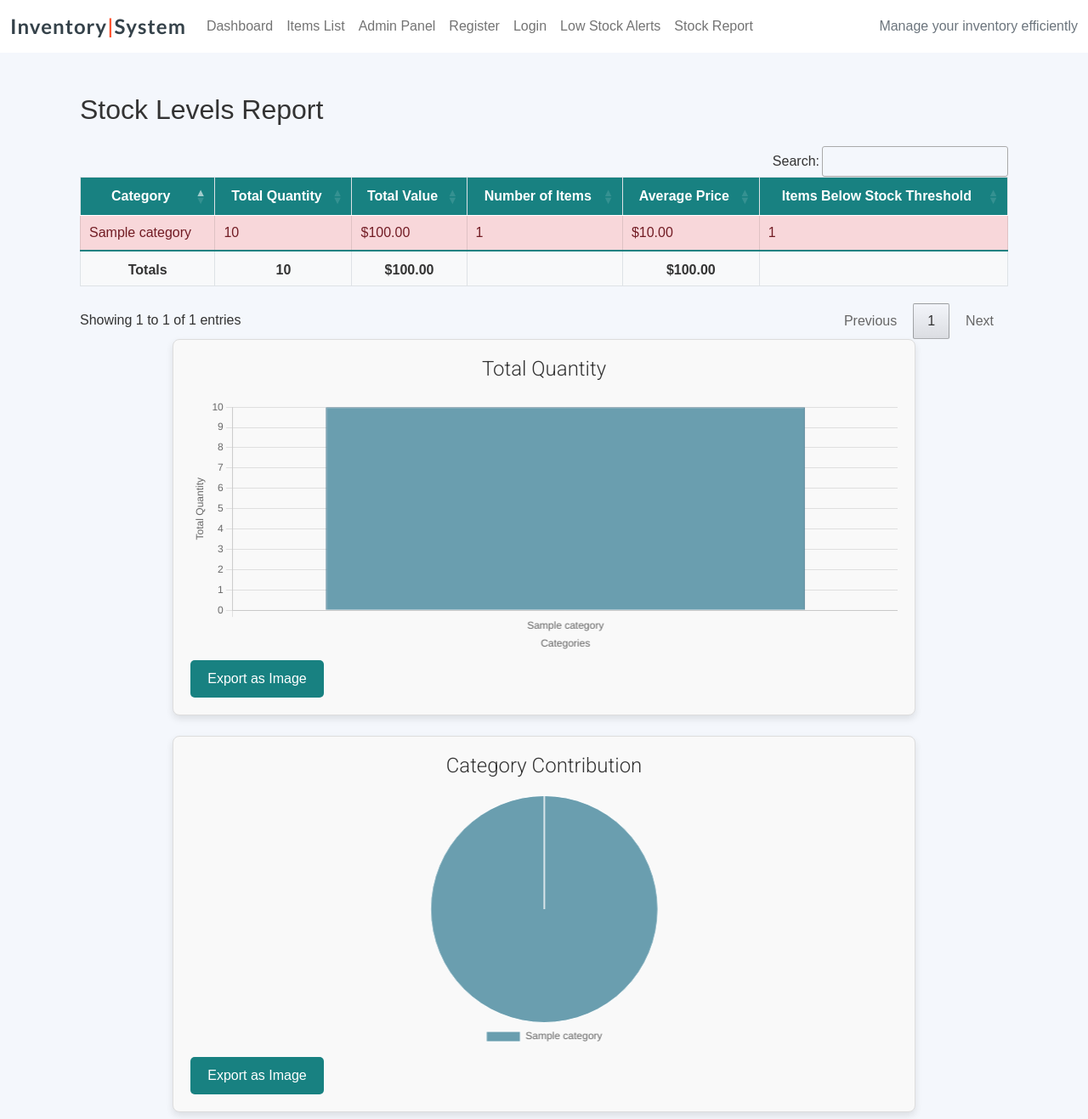
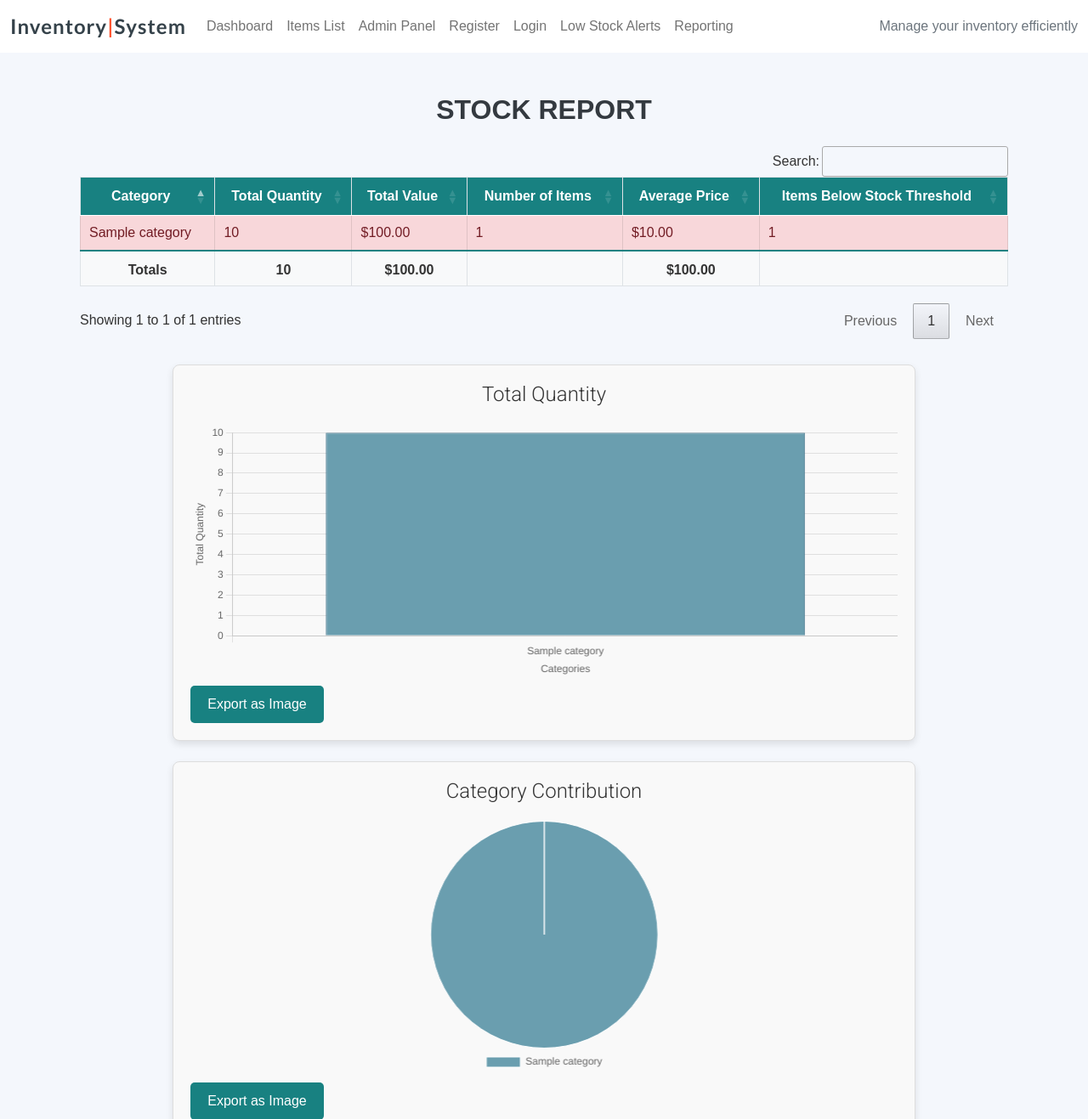
Before and after one commit to KatVolkova/inventory-management-system, a Django app: page /stock-report/ in a window 1280 px wide. Shown: the top 1317 px of the page at 85% size. Run offline with Django 4.2, Linux system fonts and the light colour scheme; tables that the repository leaves empty hold one stand-in row (values such as "Sample post"); some libraries are stand-ins or nearby versions.

Commit message:
Adjust style on stock report page

```diff
--- a/inventory/templates/inventory/low_stock.html
+++ b/inventory/templates/inventory/low_stock.html
@@ -3,7 +3,7 @@
 
 {% block content %}
 <div class="container mt-4">
-    <h2>Low Stock Items</h2>
+    <h2 class="mb-4 text-center">Low Stock Items</h2>
     <table class="table table-striped">
         <thead>
             <tr>
--- a/inventory/templates/inventory/stock_report.html
+++ b/inventory/templates/inventory/stock_report.html
@@ -2,7 +2,7 @@
 
 {% block content %}
 <div class="container mt-4">
-    <h2 class="mb-4">Stock Levels Report</h2>
+    <h2 class="mb-4 text-center">Stock Report</h2>
     <div class="table-responsive">
     <table id="stockReportTable" class="table table-bordered">
         <thead>
@@ -44,7 +44,7 @@
     </table>
 </div>
 <!-- Chart Container -->
-<div id="stockOverviewChart" class="mb-4 stock-chart-container">
+<div id="stockOverviewChart" class="mb-4 stock-chart-container gap-top">
     <h4>Total Quantity</h4>
     <canvas id="stockOverviewChartCanvas" class="stock-chart"></canvas>
     <button class="btn btn-primary mt-2" onclick="exportChart('stockOverviewChartCanvas', 'Total_Quantity_Chart')">Export as Image</button>
--- a/static/css/style.css
+++ b/static/css/style.css
@@ -52,6 +52,16 @@ body {
     max-height: 150px;
     margin: 0 auto;
 }
+
+/* Headings */
+h2 {
+    font-size: 32px;
+    font-weight: bold;
+    text-transform: uppercase; /* Makes the heading uppercase */
+    color: #343a40; /* Neutral dark color for contrast */
+    margin-bottom: 20px; /* Space below the heading */
+}
+
 /* Masthead Styles */
 .masthead {
     height: 35vh;
@@ -166,6 +176,7 @@ table#stockReportTable tfoot th {
     color: #333;
     text-align: center;
     border-top: 2px solid #188181;
+    margin-bottom: 1rem;
 }
 
 /* Highlight for Low Stock */
@@ -201,31 +212,35 @@ table#stockReportTable tfoot th {
 }
 
 .stock-chart {
-    max-height: 300px; /* Set a smaller maximum height for the charts */
+    max-height: 300px;
 }
 
-/* Subtle colors for charts */
+.gap-top {
+    margin-top: 30px;
+}
+
+/* Colors for charts */
 .chart-color-1 {
-    background-color: #6a9eaf; /* Subtle blue */
+    background-color: #6a9eaf;
     border-color: #40738a;
 }
 .chart-color-2 {
-    background-color: #d4a5a5; /* Subtle pink */
+    background-color: #d4a5a5;
     border-color: #b06d6d;
 }
 .chart-color-3 {
-    background-color: #a5d4a5; /* Subtle green */
+    background-color: #a5d4a5;
     border-color: #6db06d;
 }
 .chart-color-4 {
-    background-color: #d4c2a5; /* Subtle yellow */
+    background-color: #d4c2a5;
     border-color: #b09e6d;
 }
 .chart-color-5 {
-    background-color: #a5a5d4; /* Subtle purple */
+    background-color: #a5a5d4;
     border-color: #6d6db0;
 }
 .chart-color-6 {
-    background-color: #d4a5d4; /* Subtle violet */
+    background-color: #d4a5d4;
     border-color: #b06db0;
 }
--- a/templates/base.html
+++ b/templates/base.html
@@ -77,7 +77,7 @@
                     <a class="nav-link" href="{% url 'low-stock' %}">Low Stock Alerts</a>
                 </li>
                 <li class="nav-item">
-                    <a class="nav-link" href="{% url 'stock-report' %}">Stock Report</a>
+                    <a class="nav-link" href="{% url 'stock-report' %}">Reporting</a>
                 </li>
                 </ul>
                 <span class="navbar-text text-muted">
```
Also changed, not shown: 1 other file.
